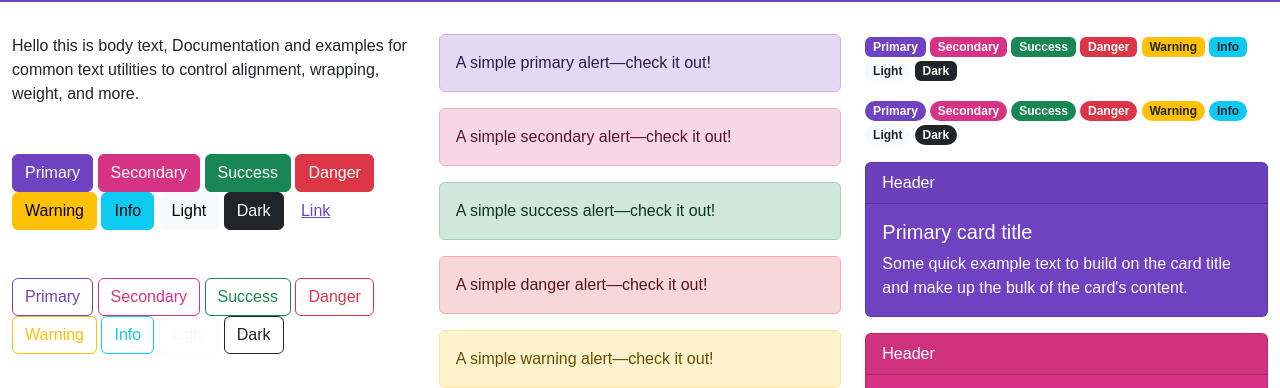
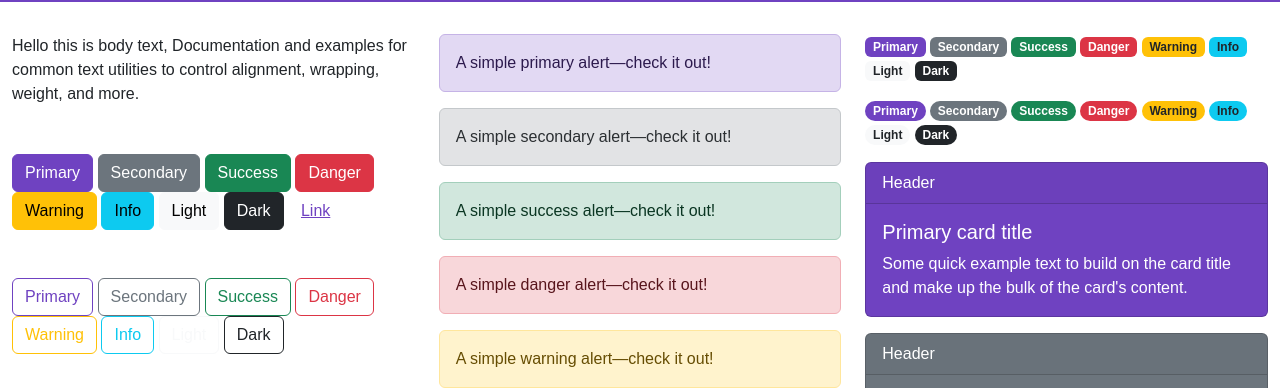
Before and after one commit to Mark424e/portfolio_bootstrap, a website: page theming-kit.html in a window 1280 px wide. Shown: the part 56-444 px from the top of the page. Drawn offline with nearby package versions, Linux system fonts and the light colour scheme; files that its build step writes are made by us from their sources.

Commit message:
removed secondary color variable

```diff
--- a/scss/_custom.scss
+++ b/scss/_custom.scss
@@ -1,5 +1,4 @@
 $purple:  #6f42c1;
-$pink:    #d63384;
 
 $white:    #fff;
 $gray-100: #f8f9fa;
@@ -14,6 +13,5 @@ $gray-900: #212529;
 $black:    #000;
 
 $primary: $purple;
-$secondary: $pink;
 
 @import "../node_modules/bootstrap/scss/bootstrap.scss";
```
